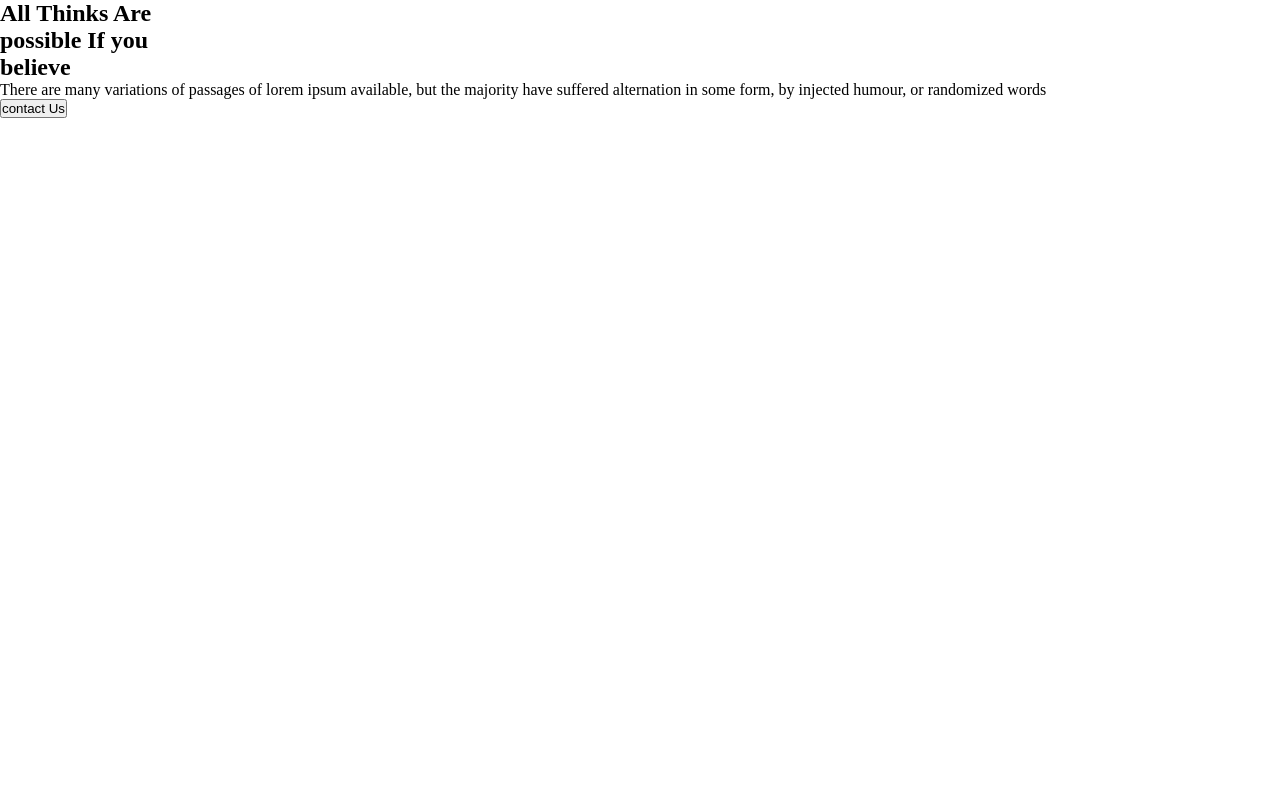
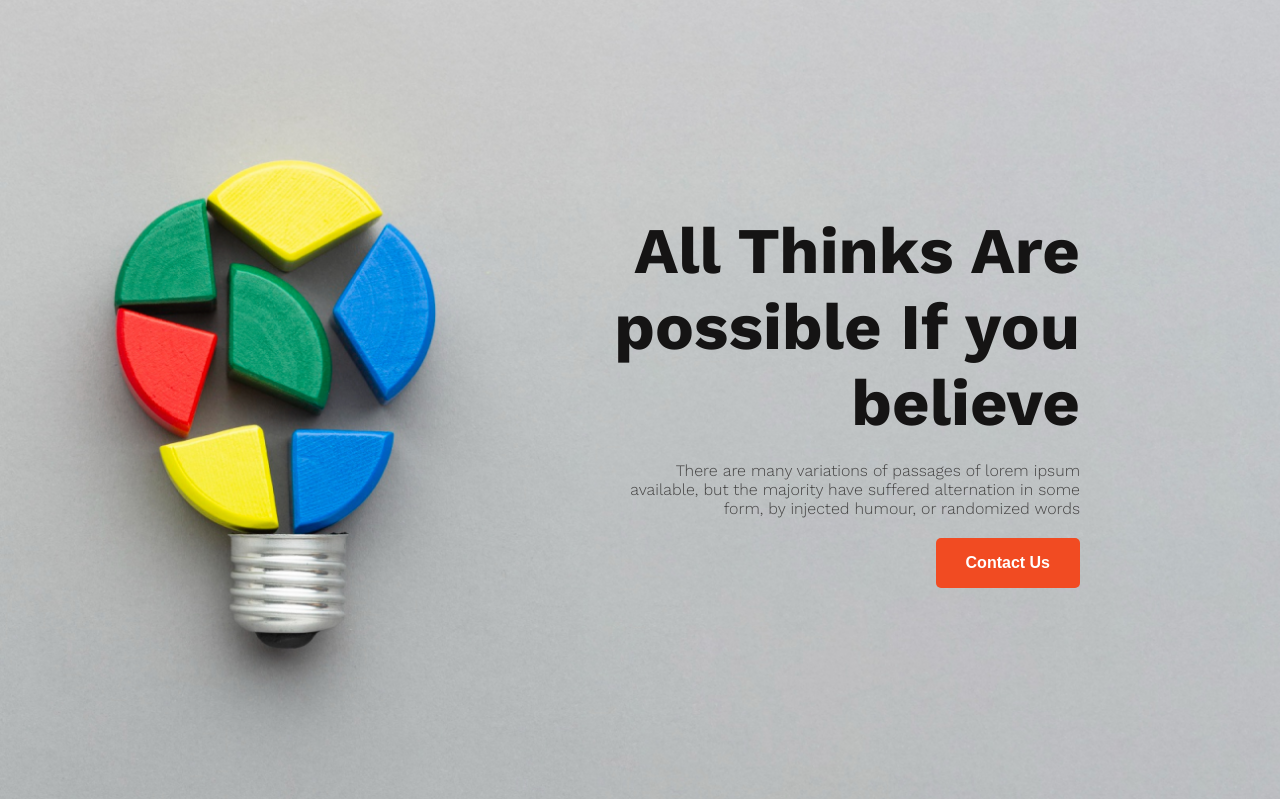
Before and after one commit to likson374/new-year-new-me, a plain HTML site: page index.html in a window 1280 px wide. Shown: the top 799 px of the page. Drawn offline with nearby package versions, Linux system fonts and the light colour scheme.

Commit message:
banner section ended

```diff
--- a/index.html
+++ b/index.html
@@ -1,20 +1,37 @@
 <!DOCTYPE html>
 <html lang="en">
   <head>
-    <meta charset="UTF-8">
-    <meta http-equiv="X-UA-Compatible" content="IE=edge">
-    <meta name="viewport" content="width=device-width, initial-scale=1.0">
+    <meta charset="UTF-8" />
+    <meta http-equiv="X-UA-Compatible" content="IE=edge" />
+    <meta name="viewport" content="width=device-width, initial-scale=1.0" />
     <title>Document</title>
-    <link rel="stylesheet" href="style.css">
+    <link rel="stylesheet" href="style.css" />
   </head>
   <body>
       <section class="banner">
-        <h2>All Thinks Are<br />
+        <div class="banner-content">
+            <h2>
+                All Thinks Are<br />
                 possible If you <br />
-            believe</h2>
-        <p>There are many variations of passages of lorem ipsum available, but the majority have suffered alternation in some form, by injected humour, or randomized words</p>
-        <button>contact Us</button>
+                believe
+              </h2>
+              <p>
+                There are many variations of passages of lorem ipsum<br/> available, but
+                the majority have suffered alternation in some<br/> form, by injected
+                humour, or randomized words
+              </p>
+              <button>Contact Us</button>
+            </div>
         </section>
+        <section class="failure">
+            <div class="container">
+                <div class="image">
+                    <img src="images/person.png" alt="">
+                </div>
+                <div class="failure-content">
 
+                </div>
+            </div>
+        </section>
   </body>
 </html>
--- a/style.css
+++ b/style.css
@@ -1,5 +1,54 @@
+@import url('https://fonts.googleapis.com/css2?family=Work+Sans:wght@300;400;500;600;700;800&display=swap');
 *{
     margin: 0;
     padding: 0;
     box-sizing: border-box;
 }
+body{
+    font-family: 'Work Sans', sans-serif;
+}
+section{
+
+}
+.container{
+    width: 70vw;
+    height: 100vh;
+    border: 1px solid blue;
+    margin: 0 auto;
+}
+.banner{
+    width: 100%;
+    height: 100vh;
+    display: flex;
+    flex-direction: row-reverse;
+    text-align: right;
+    background-image: url("images/banner/banner2.png");
+    background-size: cover;
+}
+.banner-content{
+    margin: auto 200px;
+
+}
+.banner-content h2{
+    font-size: 65px;
+    font-weight: 700;
+    color: #151414;
+}
+.banner-content p{
+    font-size: 16px;
+    font-weight: 300;
+    margin: 20px 0;
+    color: #444343;
+}
+.banner-content button{
+    color: #fff;
+    background-color: #F14B22;
+    padding: 16px 30px;
+    border: none;
+    outline: none;
+    border-radius: 5px;
+    font-family: 'Work Sans',;
+    font-weight: 600;
+    font-size: 16px;
+}
+/* failure section start */
```
Lines whose indentation alone changed are shown as unchanged.
